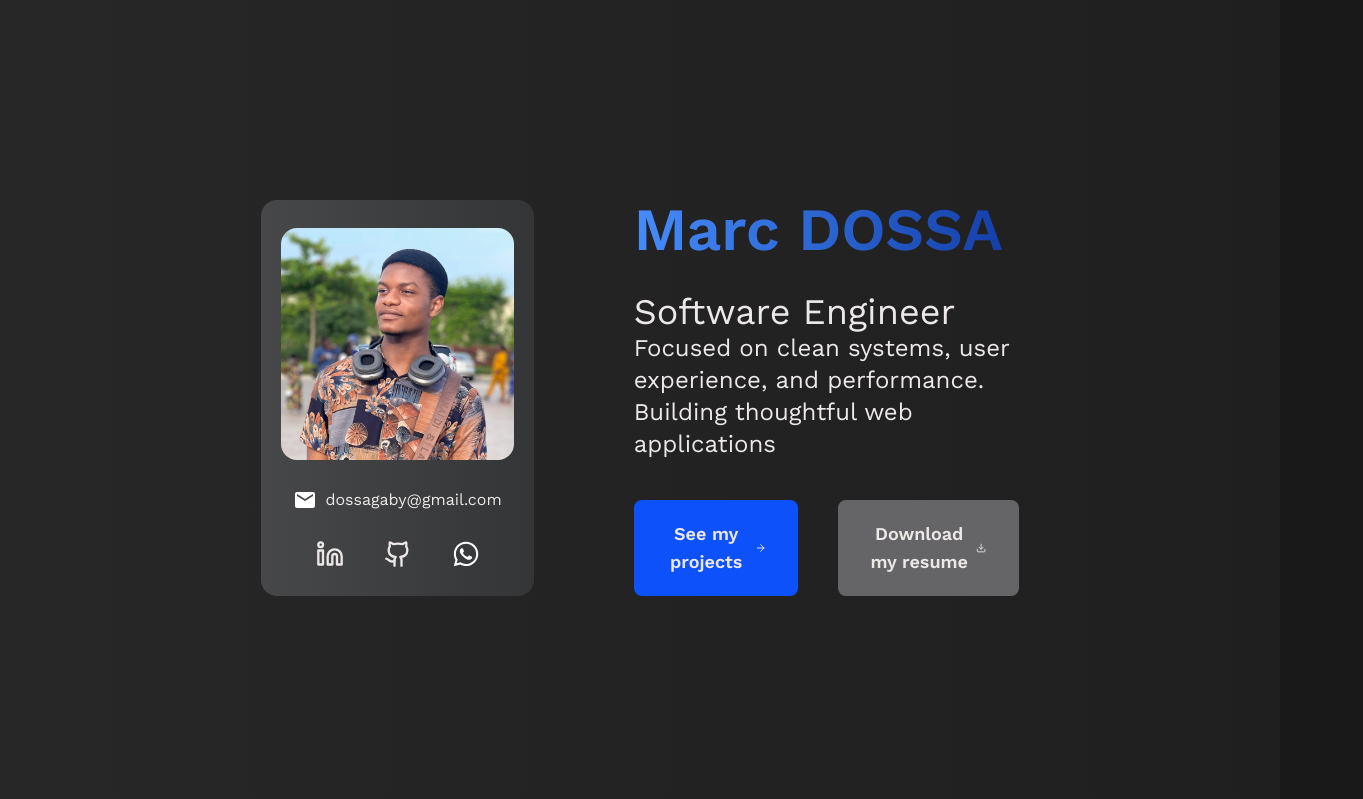
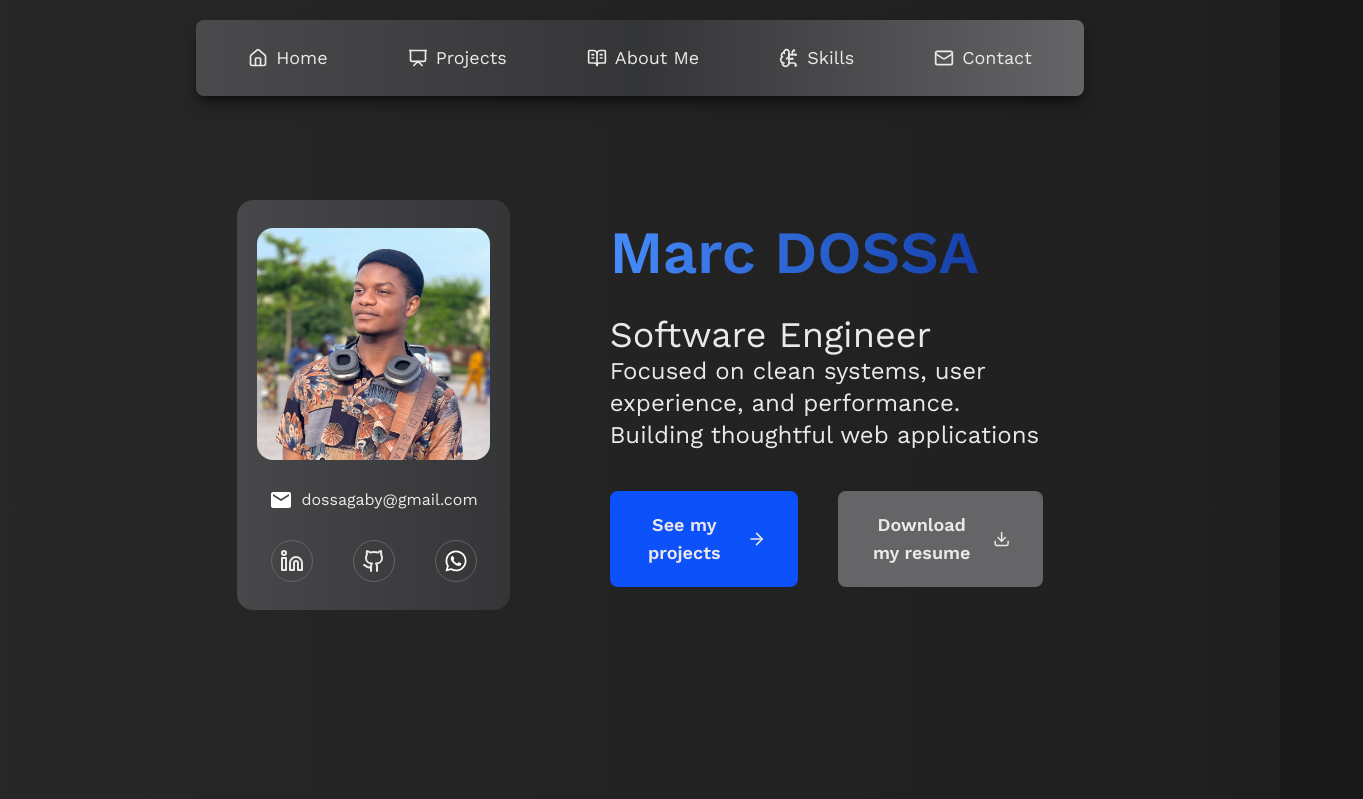
Before and after one commit to MarcSmg/personal-portfolio, a React (Vite) app: page / in a window 1280 px wide. Shown: the top 799 px of the page, 1363 px wide, since content can reach past the window. Built offline with nearby package versions, Linux system fonts and the light colour scheme.

Commit message:
Updated Avatar icons and NavLinks style Made navbar disappear on scroll

```diff
--- a/src/components/layout/NavLink.tsx
+++ b/src/components/layout/NavLink.tsx
@@ -7,10 +7,10 @@ interface NavLinkProps {
 }
 const NavLink = ({children, url, styles}: NavLinkProps) => {
 
-  const insetStyle = "before:absolute before:inset-1 before:rounded-full before:bg-accent/80 before:opacity-0 before:transition-all hover:before:opacity-100 hover:before:scale-135 duration-100"
+  const insetStyle = "before:absolute before:inset-10 before:rounded-full before:bg-accent/80 before:opacity-0 before:transition-all hover:before:opacity-100 hover:before:inset-0 duration-100"
 
   return (
-    <a onClick={(e) => handleScrollIntoView(e, url)} className={`${styles} ${insetStyle} relative`} href={url}>
+    <a onClick={(e) => handleScrollIntoView(e, url)} className={`${styles} ${insetStyle} relative px-4 py-1`} href={url}>
         <span className="relative text-lg px-1 py-2 flex gap-2 items-center justify-center">
           {children}
         </span>
--- a/src/components/layout/Navbar.tsx
+++ b/src/components/layout/Navbar.tsx
@@ -1,17 +1,65 @@
 import { useInView } from "@/hooks/useInVIew";
 import NavLink from "./NavLink"
 import { House, Presentation, BookOpenText, BrainCircuit, Mail } from "lucide-react"
-import { useState } from "react";
+import { useEffect, useRef, useState } from "react";
 import { handleScrollIntoView } from "@/utils/handleScrollIntoView";
 
 const Navbar = () => {
-  const {ref, isVisible} = useInView();
+  const [mounted, setMounted] = useState(false);
   const [open, setOpen] = useState(false);
 
+  const [visible, setVisible] = useState(true);
+  const lastScrollY = useRef(0);
+   const isThrottled = useRef(false);
+
+  useEffect(() => {
+    setMounted(true);
+  }, [])
+
+  useEffect(() => {
+    const handleScroll = () => {
+
+      if (isThrottled.current) return;
+
+      isThrottled.current = true;
+      // console.log("Handling scroll");
+
+      setTimeout(() => {
+        // console.log("Doing the massive job");
+        const currentScrollY = window.scrollY;
+
+        if (Math.abs(currentScrollY - lastScrollY.current) < 50) {
+          isThrottled.current = false;
+          return;
+        }
+
+        if (
+          currentScrollY > lastScrollY.current &&
+          currentScrollY > 80
+        ) {
+
+          setVisible(false);
+        } else {
+          setVisible(true);
+        }
+
+        lastScrollY.current = currentScrollY;
+        isThrottled.current = false;
+
+      }, 100);
+    }
+    window.addEventListener("scroll", handleScroll);
+    return () => window.removeEventListener("scroll", handleScroll);
+  }, [])
+
   return (
-    <nav ref={ref} className=" flex w-full sticky top-0 z-50 justify-center">
-
-        <div className={`${isVisible ? 'animate-fade-in-down' : 'opacity-0'}  hidden fixed top-0 mt-10 px-8 py-3 rounded-lg gap-10  justify-between shadow-black shadow-lg/50 bg-linear-to-r from-brand-muted from-[-60%] via-ui-surface to-brand-muted lg:flex`}>
+    <nav className={` flex w-full fixed top-0 z-50 justify-center
+      ${mounted ? 'animate-fade-in-down' : 'opacity-0'}
+      ${visible ? "animate-fade-in-down" : "animate-fade-out-up"}
+      `}
+    >
+        <div className={`
+          hidden top-0 mt-5 px-8 py-3 rounded-lg gap-10  justify-between shadow-black shadow-lg/50 bg-linear-to-r from-brand-muted from-[-60%] via-ui-surface to-brand-muted lg:flex`}>
           <NavLink url="#hero"><House size={20}/>Home</NavLink>
           <NavLink url="#projects"><Presentation size={20}/>Projects</NavLink>
           <NavLink url="#about"><BookOpenText size={20}/>About Me</NavLink>
@@ -70,12 +118,12 @@ const Navbar = () => {
             ${open ? "opacity-100 translate-y-0" : "opacity-0 -translate-y-2 pointer-events-none"}
           `}
         >
-          <ul className="flex flex-col px-4 text-lg">
-            <li className="py-3 px-5"><a className="flex gap-5 items-center" href="" onClick={(e) => handleScrollIntoView(e, "#hero")}><House size={20}/>Home</a> </li>
-            <li className="py-3 px-5"><a className="flex gap-5 items-center" href="" onClick={(e) => handleScrollIntoView(e, "#projects")}><Presentation size={20}/>Projects</a> </li>
-            <li className="py-3 px-5"><a className="flex gap-5 items-center" href="" onClick={(e) => handleScrollIntoView(e, "#about")}><BookOpenText size={20}/>About Me</a> </li>
-            <li className="py-3 px-5"><a className="flex gap-5 items-center" href="" onClick={(e) => handleScrollIntoView(e, "#skills")}><BrainCircuit size={20}/>Skills</a> </li>
-            <li className="py-4 px-5"><a className="flex gap-5 items-center" href="" onClick={(e) => handleScrollIntoView(e, "#contact")}><Mail size={20}/>Contact</a> </li>
+          <ul className="flex flex-col px-2 py-4 text-lg">
+            <li className="py-3 px-5 hover:bg-brand-muted rounded-lg transition"><a className="flex gap-5 items-center" href="" onClick={(e) => handleScrollIntoView(e, "#hero")}><House size={20}/>Home</a> </li>
+            <li className="py-3 px-5 hover:bg-brand-muted rounded-lg transition"><a className="flex gap-5 items-center" href="" onClick={(e) => handleScrollIntoView(e, "#projects")}><Presentation size={20}/>Projects</a> </li>
+            <li className="py-3 px-5 hover:bg-brand-muted rounded-lg transition"><a className="flex gap-5 items-center" href="" onClick={(e) => handleScrollIntoView(e, "#about")}><BookOpenText size={20}/>About Me</a> </li>
+            <li className="py-3 px-5 hover:bg-brand-muted rounded-lg transition"><a className="flex gap-5 items-center" href="" onClick={(e) => handleScrollIntoView(e, "#skills")}><BrainCircuit size={20}/>Skills</a> </li>
+            <li className="py-3 px-5 hover:bg-brand-muted rounded-lg transition"><a className="flex gap-5 items-center" href="" onClick={(e) => handleScrollIntoView(e, "#contact")}><Mail size={20}/>Contact</a> </li>
           </ul>
         </div>
     </nav>
--- a/src/components/sections/Hero.tsx
+++ b/src/components/sections/Hero.tsx
@@ -2,6 +2,7 @@ import { useContent } from "../../context/ContentContext"
 import Avatar from "../avatar/Avatar";
 import Button from "../ui/Button";
 import { ArrowRight, Download } from "lucide-react";
+import { handleScrollIntoView } from "@/utils/handleScrollIntoView";
 
 const Hero = () => {
   const { content } = useContent();
@@ -19,8 +20,10 @@ const Hero = () => {
         </div>
 
         <div className="flex flex-col w-full gap-10 lg:flex-row">
-          <Button styles=" flex gap-2 justify-between items-center text-lg font-semibold py-5 px-8 transition" variant="primary">See my projects<ArrowRight className="size-5" /></Button>
-          <Button styles=" flex gap-2 justify-between items-center text-lg font-semibold py-5 px-8 hover:bg-ui-surface transition" variant="secondary">Download my resume <Download className="size-5" /></Button>
+          <a href="" onClick={(e) => handleScrollIntoView(e, "#projects")} >
+            <Button styles=" flex gap-5 justify-between items-center text-lg font-semibold py-5 px-8 transition" variant="primary">See my projects<ArrowRight className="size-8 2xl:size-5"/></Button>
+          </a>
+          <Button styles=" flex gap-5 justify-between items-center text-lg font-semibold py-5 px-8 hover:bg-ui-surface transition" variant="secondary">Download my resume <Download className="size-8 2xl:size-5" /></Button>
         </div>
       </div>
     </section>
--- a/src/components/sections/Projects.tsx
+++ b/src/components/sections/Projects.tsx
@@ -7,7 +7,7 @@ const Projects = () => {
   const projectsContent = content.projectsContent;
 
   return (
-    <section id="projects" className=" flex flex-col pb-20">
+    <section id="projects" className=" flex flex-col pb-20 scroll-m-10">
       <h1 className="flex gap-2">Recent<span className="mb-10 bg-linear-to-r from-brand to-brand-emphasis text-transparent bg-clip-text inline-block w-fit">Projects</span></h1>
       <div className=" grid md:grid-cols-2 place-items-center p-2">
         {projectsContent.map((p: ProjectContent) => <ProjectCard key={p.slug} project={p}/> )}
--- a/src/components/ui/Button.tsx
+++ b/src/components/ui/Button.tsx
@@ -5,7 +5,7 @@ type ButtonVariant = "primary" | "secondary" | "default";
 type ButtonProps = {
     variant?: ButtonVariant,
     children: React.ReactNode,
-    styles?: string
+    styles?: string,
 }
 
 const Button = ({variant = "default", children, styles = ""}: ButtonProps) => {
@@ -19,7 +19,7 @@ const Button = ({variant = "default", children, styles = ""}: ButtonProps) => {
     }
 
     return (
-        <button className={`${baseStyles} ${variantStyles[variant]} rounded-lg cursor-pointer`}>
+        <button className={`${baseStyles} ${variantStyles[variant]} ${baseStyles.includes("rounded") ? "" : "rounded-lg" } cursor-pointer`}>
             {children}
         </button>
     )
--- a/src/components/ui/ContactLink.tsx
+++ b/src/components/ui/ContactLink.tsx
@@ -3,12 +3,13 @@ import Button from "./Button"
 interface ContactProps {
     children: React.ReactNode,
     url: string,
-    styles?:string
+    styles?:string,
+    variant?: "primary" | "secondary"
 }
-const ContactLink = ({children, url, styles}: ContactProps) => {
+const ContactLink = ({children, url, styles, variant}: ContactProps) => {
   return (
     <a target="_blank" href={url}>
-        <Button styles={styles}>{children}</Button>
+        <Button styles={styles} variant={variant}>{children}</Button>
     </a>
   )
 }
--- a/src/hooks/useInVIew.ts
+++ b/src/hooks/useInVIew.ts
@@ -6,7 +6,12 @@ export function useInView(threshold = 0.2) {
 
   useEffect(() => {
     const observer = new IntersectionObserver(
-      ([entry]) => entry.isIntersecting && setIsVisible(true),
+      ([entry]) => {
+        if (entry.isIntersecting) {
+          setIsVisible(true);
+          observer.disconnect();
+          }
+        },
       { threshold }
     );
 
--- a/src/styles/globals.css
+++ b/src/styles/globals.css
@@ -25,6 +25,7 @@ CSS variables (colors, spacing, fonts)
   --animate-fade-in-up: fade-in-up 0.5s ease-out forwards;
   --animate-fade-in-down: fade-in-down 0.3s ease-out forwards;
   --animate-fade-in-right: fade-in-right 0.5s ease-out forwards;
+  --animate-fade-out-up: fade-out-up 0.2s ease-in forwards;
 
   @keyframes fade-in-up {
     from {
@@ -34,6 +35,15 @@ CSS variables (colors, spacing, fonts)
     to {
       transform: translateY(0);
       opacity: 1;
+    }
+  }
+
+  @keyframes fade-out-up {
+    from {
+      transform: translateY(0);
+    }
+    to {
+      transform: translateY(-100%);
     }
   }
 
```
Also changed, not shown: src/components/avatar/Avatar.tsx (+5 -5 lines).
